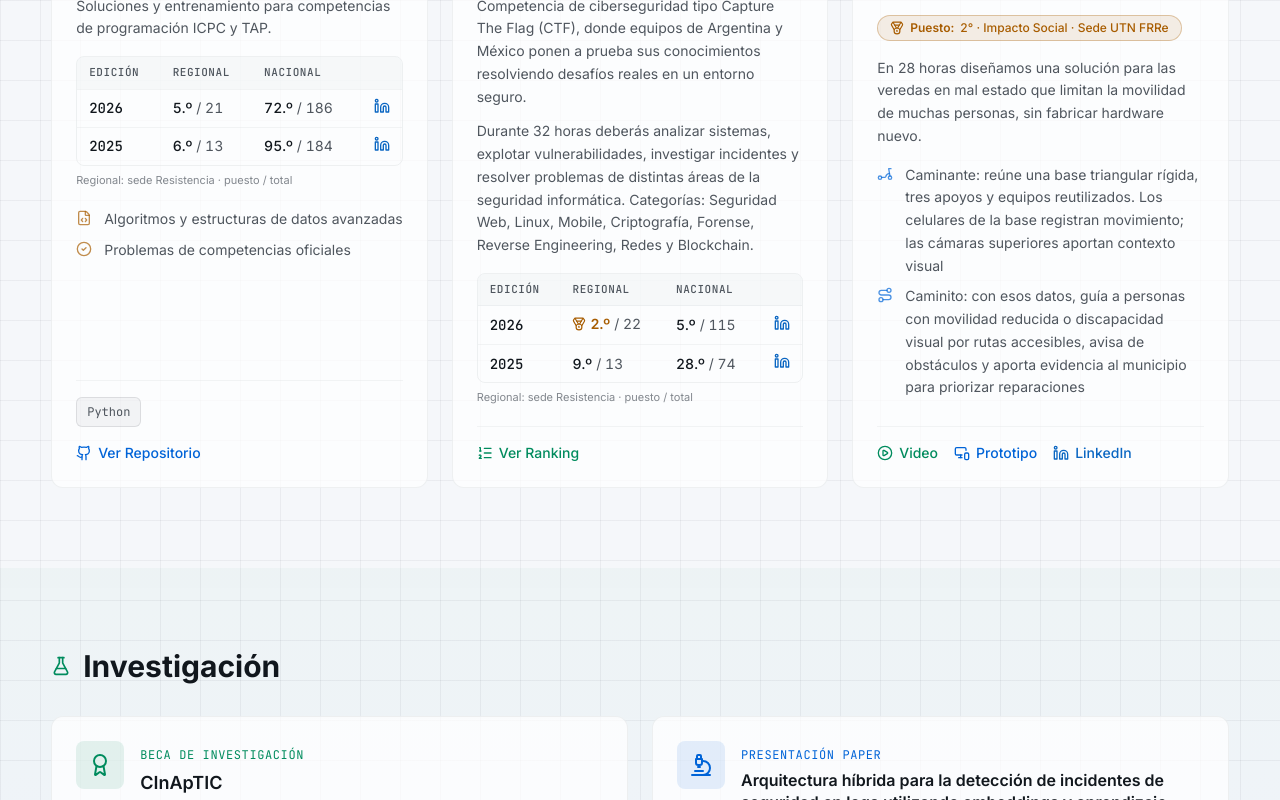
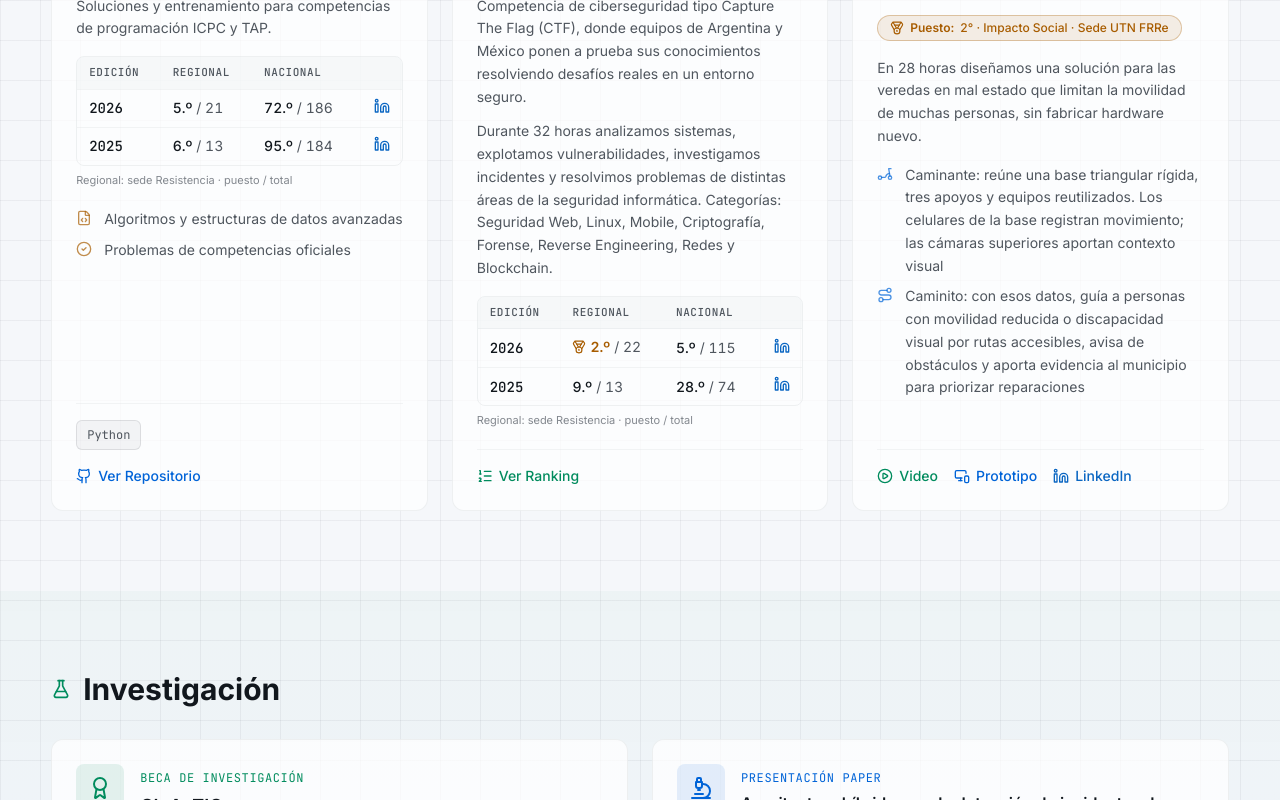
Before and after one commit to gonzaorban/portfolio, a Next.js app: page / in a window 1280 px wide. Shown: the part 1680-2480 px from the top of the page. Built offline with nearby package versions, Linux system fonts and the light colour scheme; no server answers.

Commit message:
Redactar la descripcion de HackLab en primera persona
Co-Authored-By: Claude Opus 5.5 <noreply@anthropic.com>

```diff
--- a/components/competitions.tsx
+++ b/components/competitions.tsx
@@ -89,7 +89,7 @@ const competitions: Competition[] = [
     context: "2025 · 2026",
     description: [
       "Competencia de ciberseguridad tipo Capture The Flag (CTF), donde equipos de Argentina y México ponen a prueba sus conocimientos resolviendo desafíos reales en un entorno seguro.",
-      "Durante 32 horas deberás analizar sistemas, explotar vulnerabilidades, investigar incidentes y resolver problemas de distintas áreas de la seguridad informática. Categorías: Seguridad Web, Linux, Mobile, Criptografía, Forense, Reverse Engineering, Redes y Blockchain.",
+      "Durante 32 horas analizamos sistemas, explotamos vulnerabilidades, investigamos incidentes y resolvimos problemas de distintas áreas de la seguridad informática. Categorías: Seguridad Web, Linux, Mobile, Criptografía, Forense, Reverse Engineering, Redes y Blockchain.",
     ],
     results: [
       {
```
